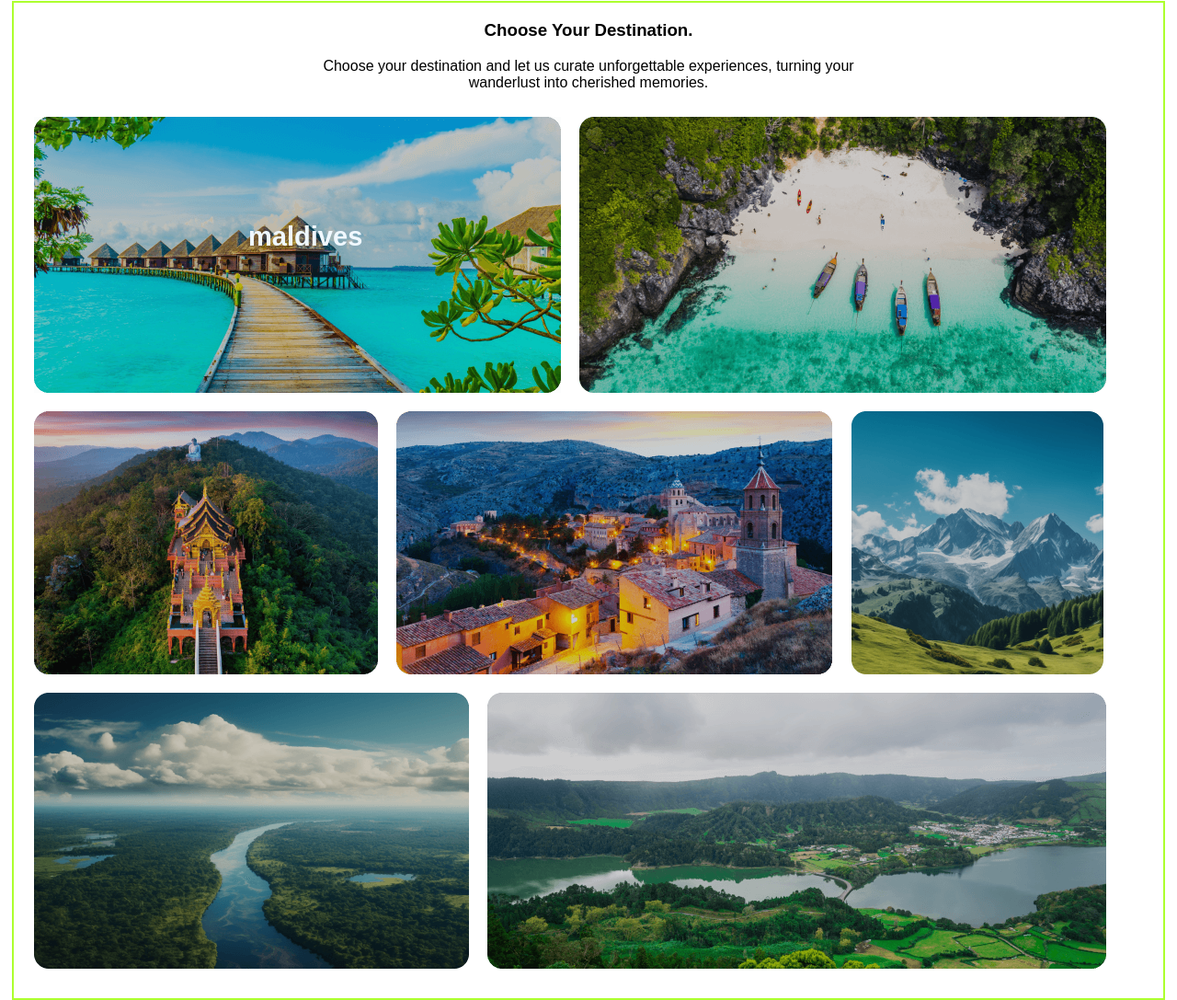
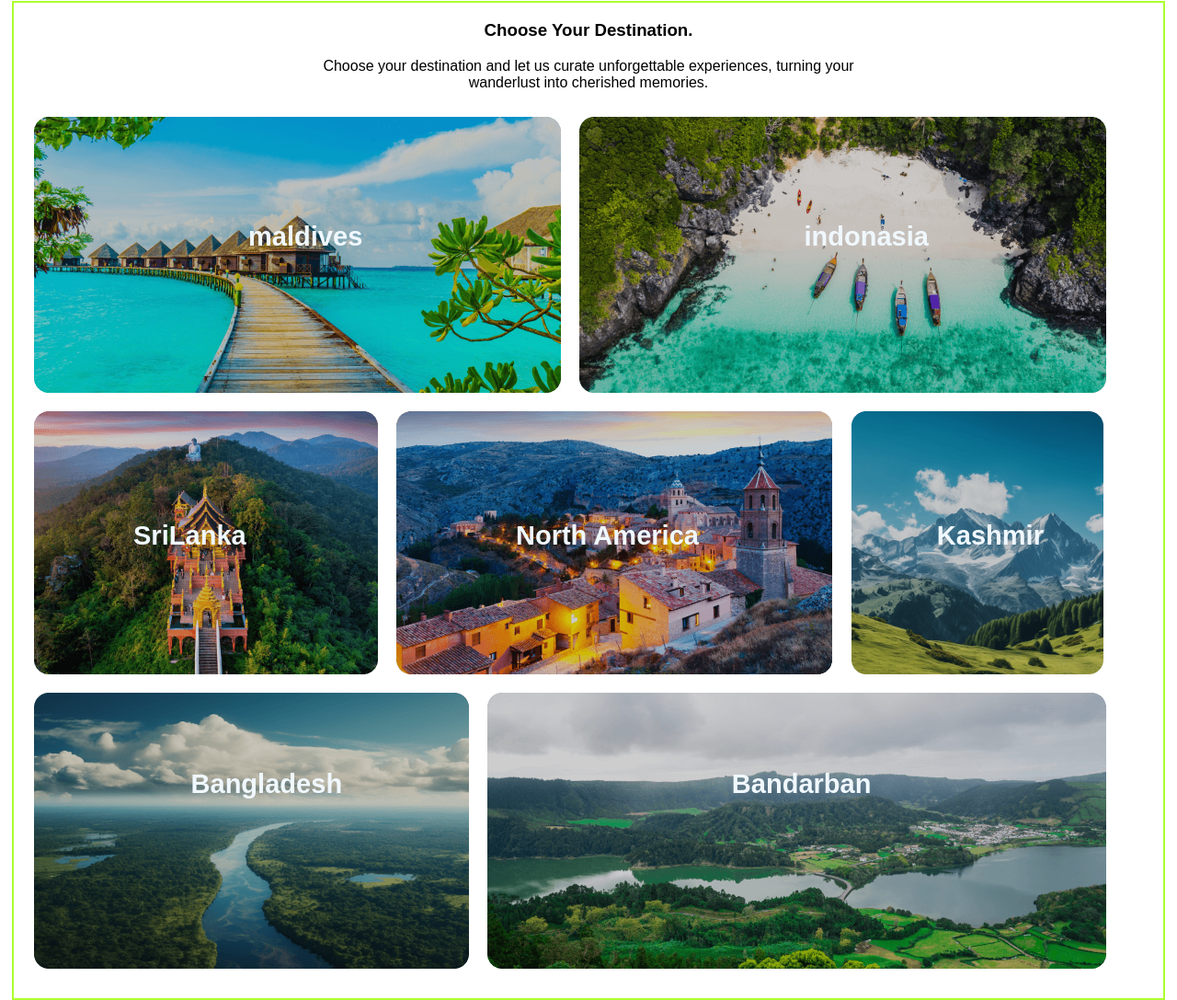
Before and after one commit to tasnimhossainasif/travel-tour-assignment, a plain HTML site: page index.html in a window 1280 px wide. Shown: the part 1130-2217 px from the top of the page at 92% size. Drawn offline with Linux system fonts and the light colour scheme.

Commit message:
all done!!! last commit

```diff
--- a/index.html
+++ b/index.html
@@ -78,6 +78,24 @@
             </div>
             <div class="hudai">
                 <h5>maldives</h5>
+            </div>
+            <div class="indonasia">
+                <h5>indonasia</h5>
+            </div>
+            <div class="Sri-Lanka">
+                <h5>SriLanka</h5>
+            </div>
+            <div class="north-america">
+                <h5>North America</h5>
+            </div>
+            <div class="Kashmir">
+                <h5>Kashmir</h5>
+            </div>
+            <div class="Bangladesh">
+                <h5>Bangladesh</h5>
+            </div>
+            <div class="Bandarban">
+                <h5>Bandarban</h5>
             </div>
 
 
--- a/styles/style.css
+++ b/styles/style.css
@@ -119,6 +119,60 @@ position: relative;
     position: absolute;
     bottom: 70%;
     left: 20%;
+    font-size: 35px;
+    font-weight: 800;
+    color: aliceblue;
+    padding: 5px;
+  }
+  .indonasia{
+    position: absolute;
+    bottom: 70%;
+    right: 20%;
+    font-size: 35px;
+    font-weight: 800;
+    color: aliceblue;
+    padding: 5px;
+  }
+  .Sri-Lanka{
+    position: absolute;
+    bottom: 40%;
+    left: 10%;
+    font-size: 35px;
+    font-weight: 800;
+    color: aliceblue;
+    padding: 5px;
+  }
+  .north-america{
+    position: absolute;
+    bottom: 40%;
+    right: 40%;
+    font-size: 35px;
+    font-weight: 800;
+    color: aliceblue;
+    padding: 5px;
+  }
+  .Kashmir{
+    position: absolute;
+    bottom: 40%;
+    right: 10%;
+    font-size: 35px;
+    font-weight: 800;
+    color: aliceblue;
+    padding: 5px;
+  }
+  .Bangladesh{
+    position: absolute;
+    bottom: 15%;
+    left: 15%;
+    font-size: 35px;
+    font-weight: 800;
+    color: aliceblue;
+    padding: 5px;
+  }
+  .Bandarban{
+    position: absolute;
+    bottom: 15%;
+    right: 25%;
     font-size: 35px;
     font-weight: 800;
     color: aliceblue;
@@ -281,19 +335,24 @@ position: relative;
 /* mobile responsive */
 @media screen and (max-width: 600px) {
     .expoler{
+        display: none;
+        max-width: 100%;
+    margin: 20px auto;
+    padding: 10px;
 
-        display: none;
     }
 
     .field{
+
         display: none;
-        width: 300px;
+        width: 50%;
 
     }
     .tour-container{
         flex-direction: column;
         gap: 10px;
     }
+
     .row{
         flex-direction: column;
     }
```
